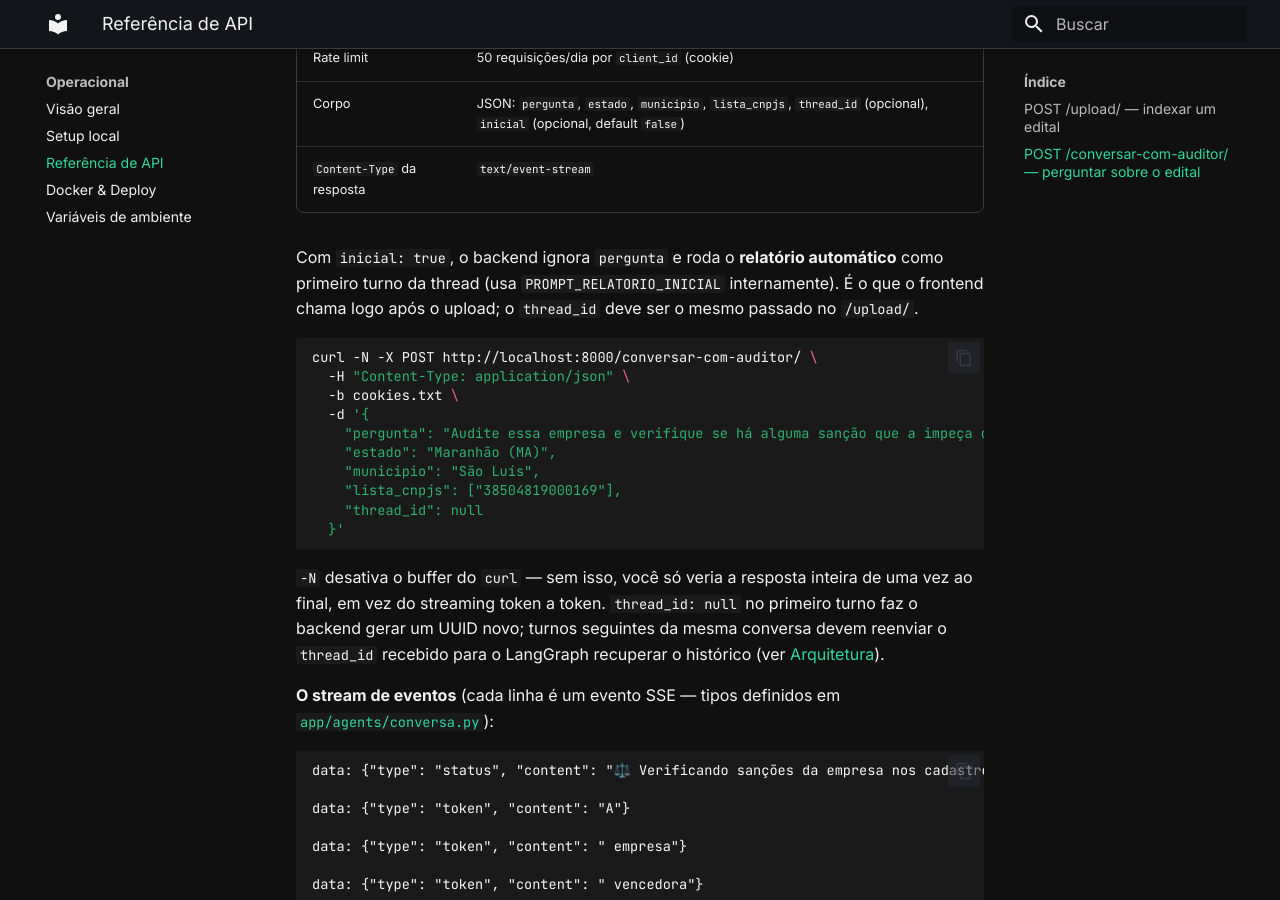
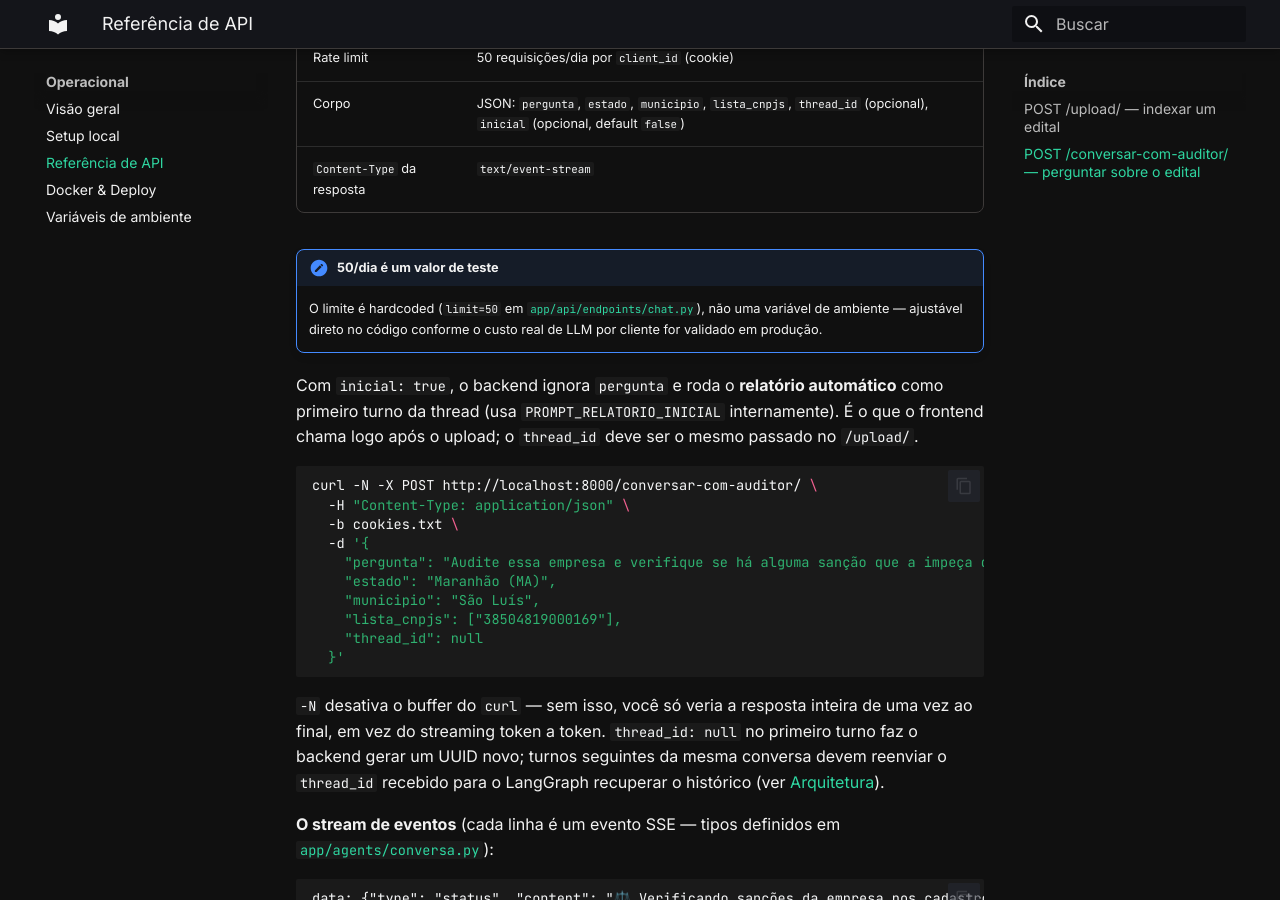
Before and after one commit to Moreira-89/auditor-cidadao, an MkDocs documentation site: the page built from docs/operacional/api.md, in a window 1280 px wide and 900 px high, scrolled down 2436 px. Built offline with MkDocs 1.6.1 and Material for MkDocs 9.7.7, drawn with Linux system fonts in a browser that asks for light colours.

Commit message:
docs(operacional): marca rate limit de chat como valor de teste
Mesma nota já feita para /upload/: o limite de 50/dia em
/conversar-com-auditor/ é hardcoded, não env var, e ajustável
conforme o custo real de LLM por cliente for validado.

```diff
--- a/docs/operacional/api.md
+++ b/docs/operacional/api.md
@@ -89,6 +89,9 @@ corpo da resposta não é um JSON único, é uma sequência de eventos `data: {.
 | Corpo | JSON: `pergunta`, `estado`, `municipio`, `lista_cnpjs`, `thread_id` (opcional), `inicial` (opcional, default `false`) |
 | `Content-Type` da resposta | `text/event-stream` |
 
+!!! note "50/dia é um valor de teste"
+    O limite é hardcoded (`limit=50` em [`app/api/endpoints/chat.py`](https://github.com/Moreira-89/auditor-cidadao/blob/main/backend/app/api/endpoints/chat.py)), não uma variável de ambiente — ajustável direto no código conforme o custo real de LLM por cliente for validado em produção.
+
 Com `inicial: true`, o backend ignora `pergunta` e roda o **relatório automático** como primeiro
 turno da thread (usa `PROMPT_RELATORIO_INICIAL` internamente). É o que o frontend chama logo após o
 upload; o `thread_id` deve ser o mesmo passado no `/upload/`.
```
